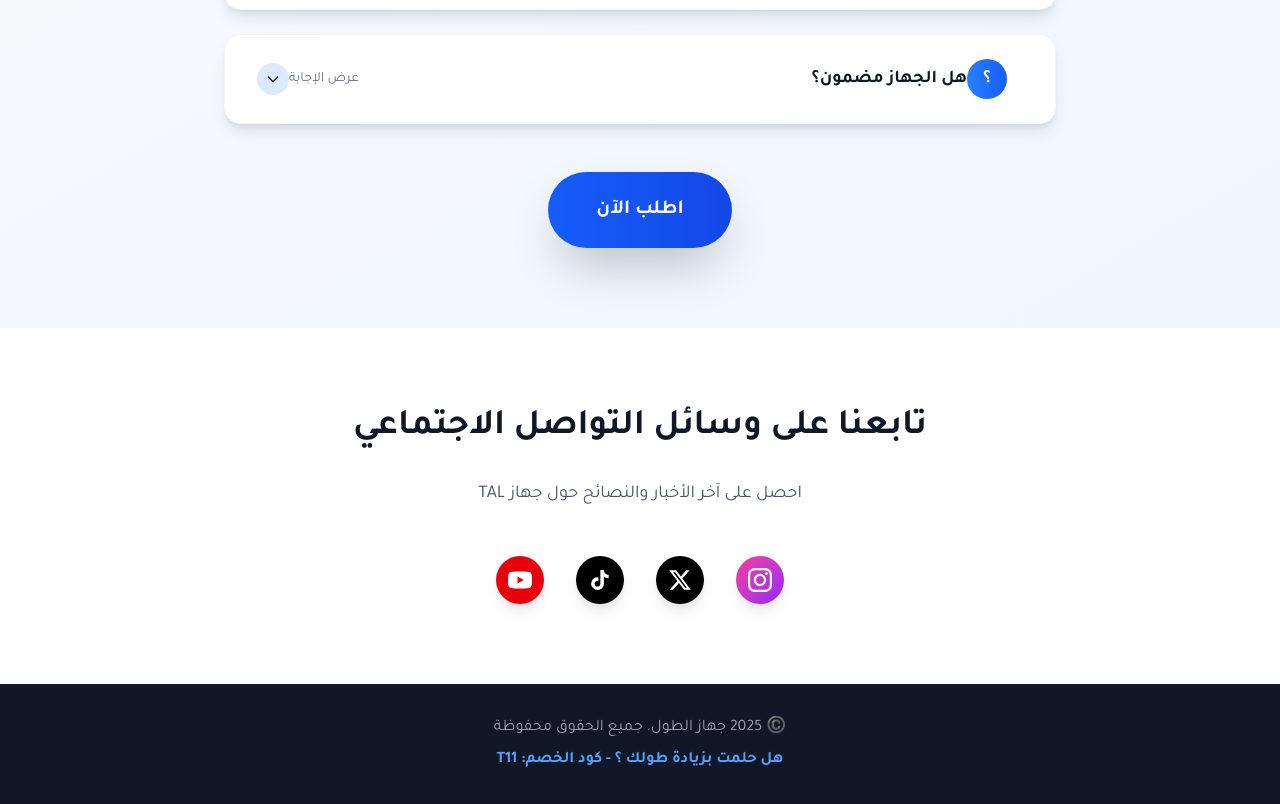
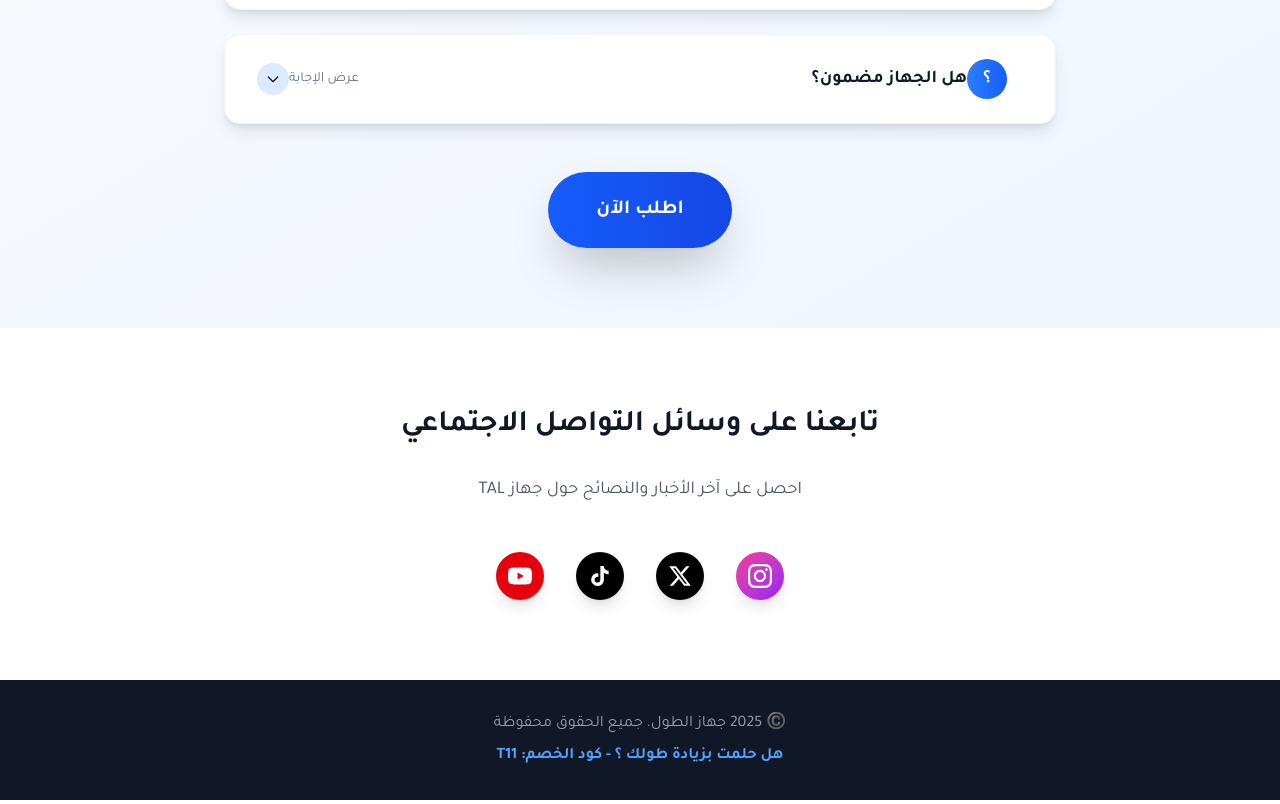
Before and after one commit to sara4ksa-beep/tal-height-device, a Next.js app: page / in a window 1280 px wide. Shown: the part 3456-4260 px from the top of the page. Built offline with nearby package versions, Linux system fonts and the light colour scheme.

Commit message:
تحديث

```diff
--- a/src/app/page.tsx
+++ b/src/app/page.tsx
@@ -376,7 +376,7 @@ export default function HeightDeviceLanding() {
       {/* Social Media Section */}
       <section className="py-20 bg-white">
         <div className="max-w-7xl mx-auto px-4 sm:px-6 lg:px-8 text-center">
-          <h3 className="text-3xl md:text-4xl font-bold text-gray-900 mb-6 sm:mb-8">تابعنا على وسائل التواصل الاجتماعي</h3>
+          <h3 className="text-2xl md:text-3xl font-bold text-gray-900 mb-6 sm:mb-8">تابعنا على وسائل التواصل الاجتماعي</h3>
           <p className="text-lg text-gray-600 mb-12">احصل على آخر الأخبار والنصائح حول جهاز TAL</p>
           <div className="flex justify-center flex-wrap gap-6 sm:gap-8">
             <a
```
